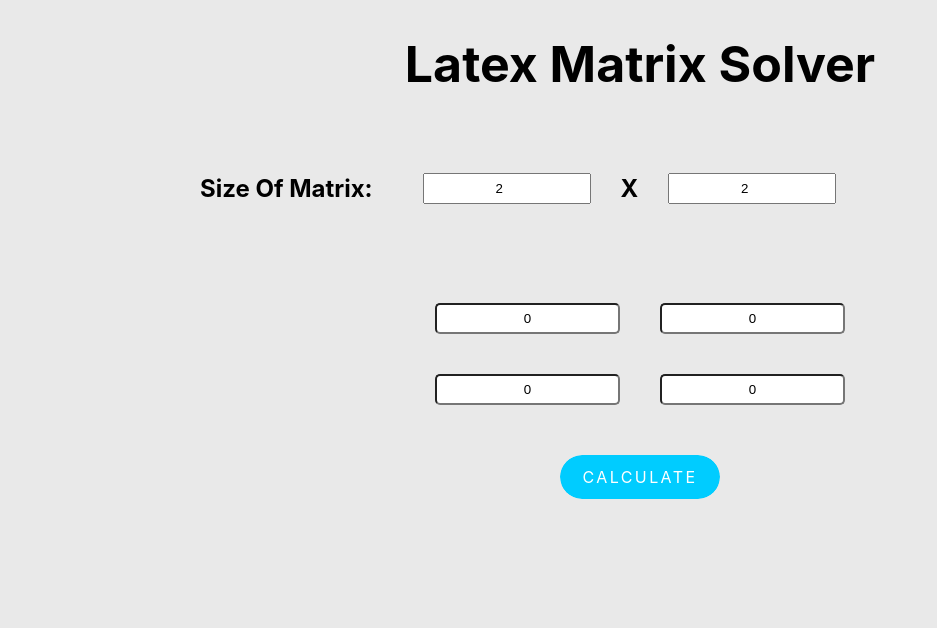
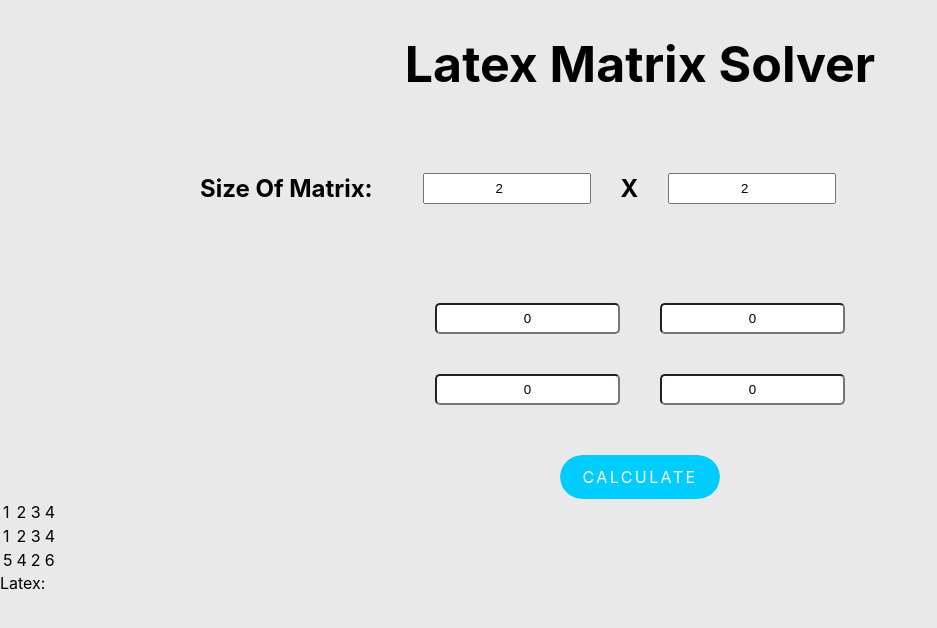
Before and after one commit to Ket93/Latex-Matrix-Solver, a React (Create React App) app in the folder latex-matrix-solver/: page / in a window 1280 px wide. Shown: the top 628 px of the page, without its empty margins (0-937 px from the left). Built offline with nearby package versions, Linux system fonts and the light colour scheme.

Commit message:
matrix output :D
double map ptsd

```diff
--- /dev/null
+++ b/latex-matrix-solver/src/components/matrix/matrixout.js
@@ -0,0 +1,33 @@
+import React from "react";
+
+function MatrixOutput(props) {
+  console.log(props.REFMatrix);
+
+  const grid2 = props.REFMatrix;
+
+  const grid = [[1,2,3,4], [1,2,3,4], [5,4,2,6]];
+
+  return(
+    <div>
+      <table>
+        <tbody>
+          {grid.slice(0, grid.length).map((item, index) => {
+            return (
+              <tr>
+                {item.map((item2, index2) => {
+                  return (
+                    <td>{item2}</td>
+                  );
+                })
+              }
+              </tr>
+            );
+          })}
+        </tbody>
+      </table>
+      <div>Latex: {props.latexAnswer}</div>
+    </div>
+  );
+}
+
+export default MatrixOutput;
--- a/latex-matrix-solver/src/components/matrix/matrixparent.js
+++ b/latex-matrix-solver/src/components/matrix/matrixparent.js
@@ -1,6 +1,7 @@
 import React, { useState } from "react";
 import MatrixInput from "./matrix";
 import MatrixSizeInput from "./matrixsizeinput";
+import MatrixOutput from "./matrixout.js"
 
 function MatrixParent() {
   // STATES
@@ -44,6 +45,10 @@ function MatrixParent() {
         setREFMatrix={setREFMatrix}
         setLatexAnswer={setLatexAnswer}
       />
+      <MatrixOutput
+        REFMatrix = {REFMatrix}
+        latexAnswer = {latexAnswer}
+      />
     </div>
   );
 }
```
